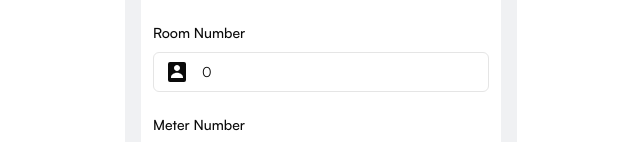
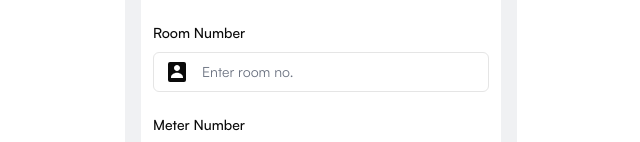
Before and after one commit to NattawatC/streamflow, a Next.js app: page /owner/addMeter in a window 1280 px wide. Shown: the part 574-716 px from the top of the page, without its empty margins (319-959 px from the left). Built offline with nearby package versions, Linux system fonts and the light colour scheme; no server answers.

Commit message:
Change type on room input

```diff
--- a/src/components/addMeterPage/addMeterForm.tsx
+++ b/src/components/addMeterPage/addMeterForm.tsx
@@ -33,7 +33,7 @@ import supabase from "@/config/supabaseClient"
 const formSchema = z.object({
   utility: z.string().nonempty("Utility is required"),
   floor: z.string().nonempty("Floor is required"),
-  room: z.coerce.number(),
+  room: z.string().nonempty("Floor is required"),
   meter: z.string().nonempty("Meter number is required"),
   initialValue: z.string().nonempty("Initial value is required"),
 })
@@ -74,7 +74,7 @@ export function AddMeterForm({ userId }: Props) {
     defaultValues: {
       utility: "",
       floor: "",
-      room: 0,
+      room: "",
       meter: "",
       initialValue: "",
     },
@@ -179,7 +179,7 @@ export function AddMeterForm({ userId }: Props) {
               <FormControl>
                 <Input
                   id="room"
-                  type="number"
+                  type="text"
                   className="text-sm"
                   icon={<BiSolidUserRectangle size={24} />}
                   placeholder="Enter room no."
```
